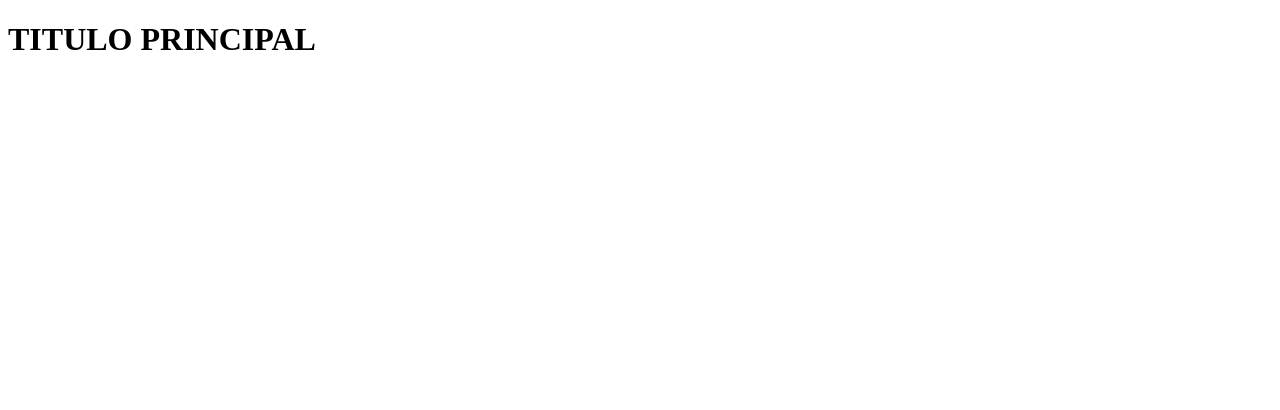
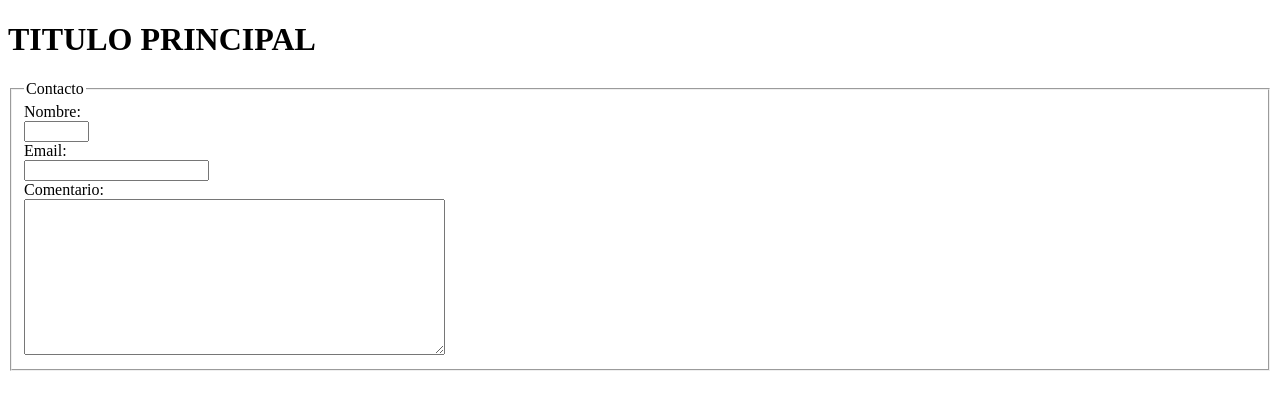
Before and after one commit to luisleandroguaimas-cmd/tp-git-Guaimas, a plain HTML site: page index.html in a window 1280 px wide. Drawn offline with Linux system fonts and the light colour scheme.

Commit message:
Formulario de Contacto de Tres Campos

```diff
--- a/index.html
+++ b/index.html
@@ -7,5 +7,21 @@
 </head>
 <body>
     <h1>TITULO PRINCIPAL</h1>
+    <form action="">
+        <fieldset>
+            <legend>Contacto</legend>
+            Nombre:
+            <br>
+            <input type="text" name="Nombre" size="5" maxlength="4">
+            <br>
+            Email:
+            <br>
+            <input type="email" name="correo">
+            <br>
+            Comentario:
+            <br>
+            <textarea name="comments" id="comment" cols="50" rows="10"></textarea>
+        </fieldset>
+    </form>
 </body>
 </html>
```
